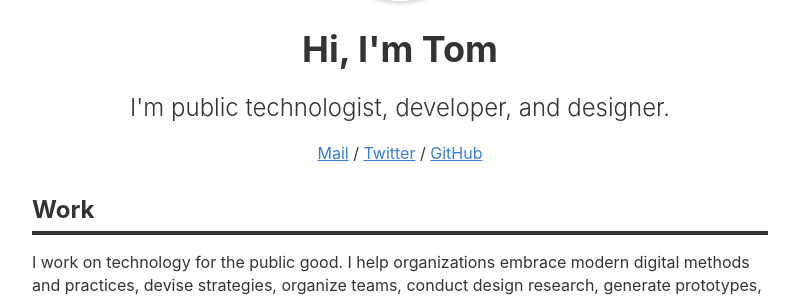
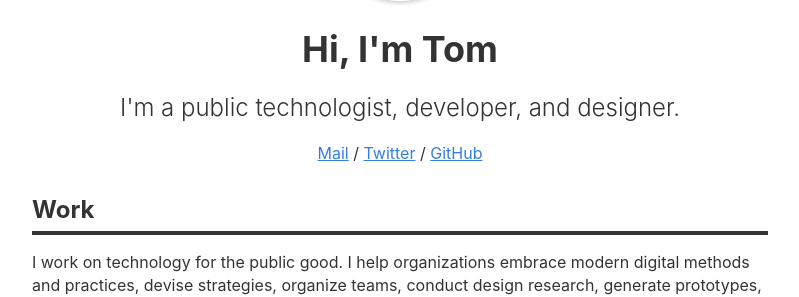
Before and after one commit to blacktm/blacktm.github.io, a Jekyll site: the page built from _pages/index.html, in a window 1280 px wide. Shown: the part 183-480 px from the top of the page, without its empty margins (240-1039 px from the left). Built offline with Jekyll 4.4.1, drawn with Linux system fonts in a browser that asks for light colours; some web fonts are replaced; our own code applies the rules of GitHub Pages for plain Markdown files.

Commit message:
Fix typo

```diff
--- a/_pages/index.html
+++ b/_pages/index.html
@@ -7,7 +7,7 @@ permalink: /
 <header class="tc mt3 mt4-ns mb4">
   <img src="/assets/img/profile_300px.jpg" class="br-100 pa1 shadow-1 h4 w4" alt="avatar">
   <h1>Hi, I'm Tom</h1>
-  <h2 class="fw3">I'm public technologist, developer, and designer.</h2>
+  <h2 class="fw3">I'm a public technologist, developer, and designer.</h2>
   <p class="fw4"><a href="mailto:tom@blacktm.com">Mail</a> / <a href="https://twitter.com/blacktm">Twitter</a> / <a href="https://github.com/blacktm">GitHub</a></p>
 </header>
 
```
